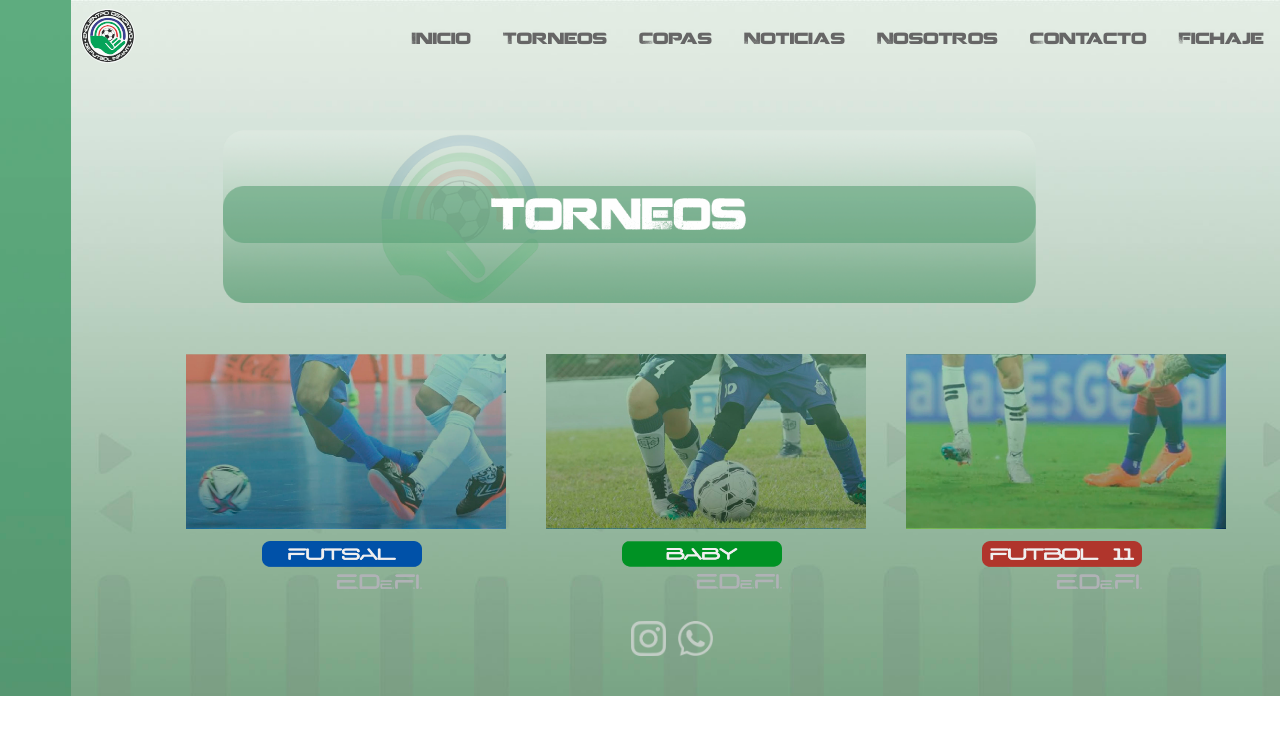
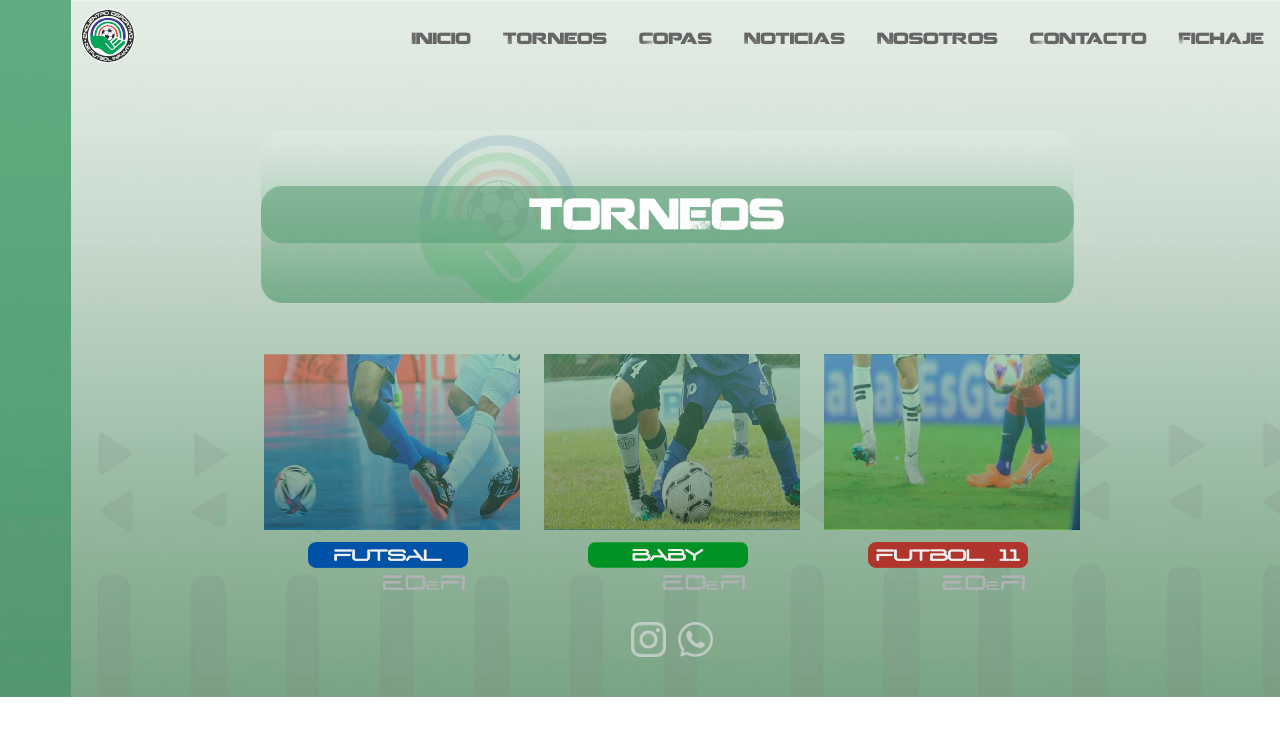
Before and after one commit to mmanna3/web-publica, a React (Vite) app: page /torneos in a window 1280 px wide. Shown: the top 736 px of the page. Built offline with nearby package versions, Linux system fonts and the light colour scheme.

Commit message:
TorneosPage styles

```diff
--- a/src/components/pages/Torneos/TorneosPage.tsx
+++ b/src/components/pages/Torneos/TorneosPage.tsx
@@ -9,20 +9,20 @@ import IMG_TORNEO_FUTBOL11 from '../../../assets/images/mobile/img-futbol11.jpg'
 
 export const TorneosPage = () => {
   return (
-    <main className='ml-[5%] md:ml-[10%]'>
-      <img className='  lg:max-w-4xl mb-5 ' src={IMG_TORNEOS_TITLE} alt='Torneos' />
-      <div className='flex flex-col items-center gap-10 lg:flex-row'>
+    <main>
+      <img className='mx-auto lg:max-w-4xl mb-5' src={IMG_TORNEOS_TITLE} alt='Torneos' />
+      <div className='flex flex-col items-center gap-6 lg:flex-row lg:justify-center'>
         <Link key='futsal' to='/torneos/futsal' className='flex items-center md:flex-col-reverse'>
           <img className='mr-2 h-8 w-20 md:h-12 md:w-40 md:mt-3' src={BTN_TORNEO_FUTSAL} alt='Torneo-futsal' />
-          <img className='w-48 md:w-80' src={IMG_TORNEO_FUTSAL} alt='Torneo-futsal' />
+          <img className='w-48 lg:h-44 md:w-64' src={IMG_TORNEO_FUTSAL} alt='Torneo-futsal' />
         </Link>
         <Link key='baby' to='/torneos/baby' className='flex items-center md:flex-col-reverse'>
           <img className='mr-2 h-8 w-20 md:h-12 md:w-40 md:mt-3' src={BTN_TORNEO_BABY} alt='Torneo-baby' />
-          <img className='w-48 md:w-80' src={IMG_TORNEO_BABY} alt='Torneo-baby' />
+          <img className='w-48 lg:h-44 md:w-64' src={IMG_TORNEO_BABY} alt='Torneo-baby' />
         </Link>
         <Link key='futbol-11' to='/torneos/futbol-11' className='flex items-center md:flex-col-reverse'>
           <img className='mr-2 h-8 w-20 md:h-12 md:w-40 md:mt-3' src={BTN_TORNEO_FUTBOL11} alt='Torneo-futbol11' />
-          <img className='w-48 md:w-80' src={IMG_TORNEO_FUTBOL11} alt='Torneo-futbol11' />
+          <img className='w-48 lg:h-44 md:w-64' src={IMG_TORNEO_FUTBOL11} alt='Torneo-futbol11' />
         </Link>
       </div>
     </main>
```
